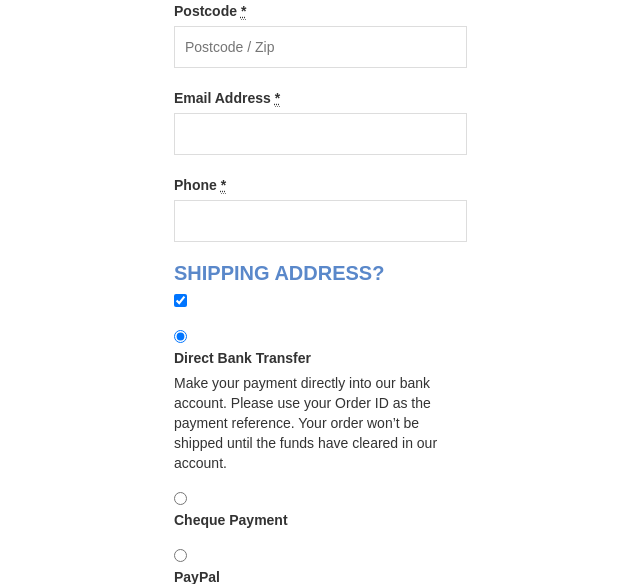
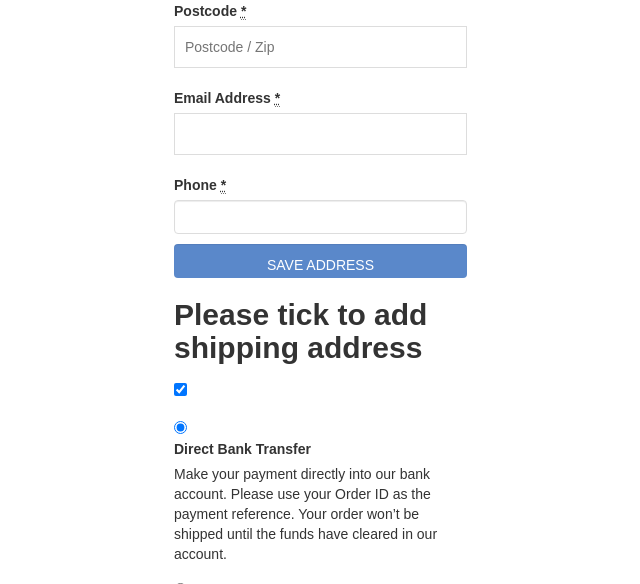
Before and after one commit to Marco0198/wesell_db, a PHP site: page /checkout.php in a window 1280 px wide. Shown: the part 913-1497 px from the top of the page, without its empty margins (301-941 px from the left). Run offline with PHP 8.4, Linux system fonts and the light colour scheme; some libraries are stand-ins or nearby versions.

Commit message:
my changes

```diff
--- a/checkout.php
+++ b/checkout.php
@@ -148,7 +148,7 @@
                     </div>
                 </div>
             </div>
-            <form enctype="multipart/form-data" action="" class="checkout" method="post" name="checkout">
+            <!-- <form enctype="multipart/form-data" action="#" class="checkout" method="post" name="checkout"> -->
 
             <div id="customer_details" class="col2-set">
                 <div class="col-1">
@@ -424,6 +424,8 @@
                                     name="billing_last_name" class="input-text ">
                             </p>
                             <div class="clear"></div>
+
+
                             <p id="billing_address_1_field"
                                 class="form-row form-row-wide address-field validate-required">
                                 <label class="" for="billing_address_1">Address <abbr title="required"
@@ -438,8 +440,7 @@
                                     id="billing_address_2" name="billing_address_2" class="input-text ">
                             </p>
 
-                                <p id="billing_city_field"
-                                    class="form-row form-row-wide address-field validate-required"
+                            <p id="billing_city_field" class="form-row form-row-wide address-field validate-required"
                                 data-o_class="form-row form-row-wide address-field validate-required">
                                 <label class="" for="billing_city">Town / City <abbr title="required"
                                         class="required">*</abbr>
@@ -475,44 +476,47 @@
                                     class="input-text ">
                             </p>
 
-                                <p id="billing_phone_field"
-                                    class="form-row form-row-last validate-required validate-phone">
+                            <p id="billing_phone_field" class="form-row form-row-last validate-required validate-phone">
                                 <label class="" for="billing_phone">Phone <abbr title="required"
                                         class="required">*</abbr>
                                 </label>
-                                    <input type="text" value="" placeholder="" id="billing_phone" name="billing_phone"
-                                        class="input-text ">
+                                <input type="text" class="form-control" value="" placeholder="" id="billing_phone"
+                                    name="billing_phone" class="input-text ">
                             </p>
                             <div class="clear"></div>
+                            <input type="submit" data-value="bill_save" value="Save address" id="bill_save"
+                                name="woocommerce_bill_insert" class="form-control"><br>
+
+
                         </form>
 
 
-                            <h3 id="ship-to-different-address">
-                                <label class="checkbox" for="ship-to-different-address-checkbox">Shipping
-                                    address?</label>
-                                <input type="checkbox" value="1" name="ship_to_different_address" checked="checked"
+
+
+                        <h2 id="shipping-address">
+                            <label class="checkbox" for="ship-to-different-address-checkbox">Please tick to add
+                                shipping
+                                address</label>
+                            <input type="checkbox" value="0" name="ship_to_different_address" checked="0"
                                 class="input-checkbox" id="ship-to-different-address-checkbox"
                                 class="btn btn-info btn-lg" data-toggle="modal" data-target="#myModal">
-                            </h3>
+                        </h2>
                         <div id="payment">
                             <form action="payment.php" method="post">
                                 <ul class="payment_methods methods">
                                     <li class="payment_method_bacs">
-                                            <input type="radio" data-order_button_text="" name="payment_method"
-                                                checked="checked" value="bacs" name="payment_method" class="input-radio"
-                                                id="payment_method_bacs">
+                                        <input type="radio" data-order_button_text="" checked="checked" value="bacs"
+                                            name="payment_method" class="input-radio" id="payment_method_bacs">
                                         <label for="payment_method_bacs">Direct Bank Transfer </label>
                                         <div class="payment_box payment_method_bacs">
                                             <p>Make your payment directly into our bank account. Please use your
-                                                    Order ID as the payment reference. Your order won’t be shipped
-                                                    until
+                                                Order ID as the payment reference. Your order won’t be shipped until
                                                 the funds have cleared in our account.</p>
                                         </div>
                                     </li>
                                     <li class="payment_method_cheque">
-                                            <input type="radio" data-order_button_text="" name="payment_method"
-                                                value="cheque" name="payment_method" class="input-radio"
-                                                id="payment_method_cheque">
+                                        <input type="radio" data-order_button_text="" value="cheque"
+                                            name="payment_method" class="input-radio" id="payment_method_cheque">
                                         <label for="payment_method_cheque">Cheque Payment </label>
                                         <div style="display:none;" class="payment_box payment_method_cheque">
                                             <p>Please send your cheque to Store Name, Store Street, Store Town,
@@ -520,9 +524,8 @@
                                         </div>
                                     </li>
                                     <li class="payment_method_paypal">
-                                            <input type="radio" data-order_button_text="Proceed to PayPal"
-                                                value="paypal" name="payment_method" class="input-radio"
-                                                id="payment_method_paypal">
+                                        <input type="radio" data-order_button_text="Proceed to PayPal" value="paypal"
+                                            name="payment_method" class="input-radio" id="payment_method_paypal">
                                         <label for="payment_method_paypal">PayPal <img alt="PayPal Acceptance Mark"
                                                 src="https://www.paypalobjects.com/webstatic/mktg/Logo/AM_mc_vs_ms_ae_UK.png"><a
                                                 title="What is PayPal?"
@@ -533,30 +536,30 @@
                                                 PayPal?</a>
                                         </label>
                                         <div style="display:none;" class="payment_box payment_method_paypal">
-                                                <p>Pay via PayPal; you can pay with your credit card if you don’t
-                                                    have a
+                                            <p>Pay via PayPal; you can pay with your credit card if you don’t have a
                                                 PayPal account.</p>
                                         </div>
                                     </li>
                                 </ul>
-
                                 <div class="form-row place-order">
 
-                                        <input type="submit" data-value="Place order" value="Place order"
-                                            id="place_order" name="woocommerce_checkout_place_order" class="button alt">
+                                    <input type="submit" data-value="Place order" value="Place order" id="place_order"
+                                        name="woocommerce_checkout_place_order" class="button alt">
                                 </div>
                                 <br><br>
-                                </form>
-
                                 <div class="clear"></div>
 
+                                <!-- <script>
+                                            function submitForm() {
+                                                document.contact - form.submit();
+                                                document.contact - form.reset();
+                                            }
+                                            </script> -->
+                            </form>
                         </div>
 
                     </div>
                 </div>
-            </form>
-
-
 
                 <div id="customer_details" class="col2-set">
                     <div class="col-md-12">
@@ -929,12 +932,15 @@
                                                     <abbr title="required" class="required">*</abbr>
                                                 </label>
                                                 <input type="text" value="" placeholder="Street address"
-                                                id="shipping_address_1" name="shipping_address_1" class="input-text ">
+                                                    id="shipping_address_1" name="shipping_address_1"
+                                                    class="input-text ">
                                             </p>
-                                        <p id="shipping_address_2_field" class="form-row form-row-wide address-field">
+                                            <p id="shipping_address_2_field"
+                                                class="form-row form-row-wide address-field">
                                                 <input type="text" value=""
                                                     placeholder="Apartment, suite, unit etc. (optional)"
-                                                id="shipping_address_2" name="shipping_address_2" class="input-text ">
+                                                    id="shipping_address_2" name="shipping_address_2"
+                                                    class="input-text ">
                                             </p>
                                             <p id="shipping_city_field"
                                                 class="form-row form-row-wide address-field validate-required"
```
Also changed, not shown: bill.php (+6 -11 lines). Lines whose indentation alone changed are shown as unchanged.
